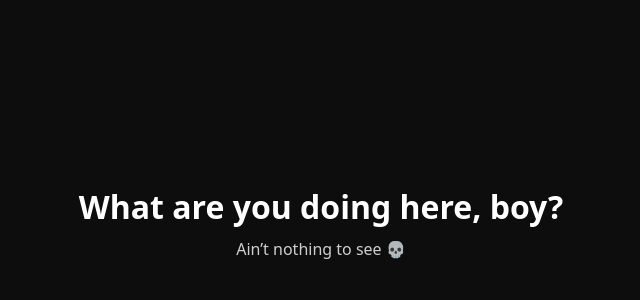
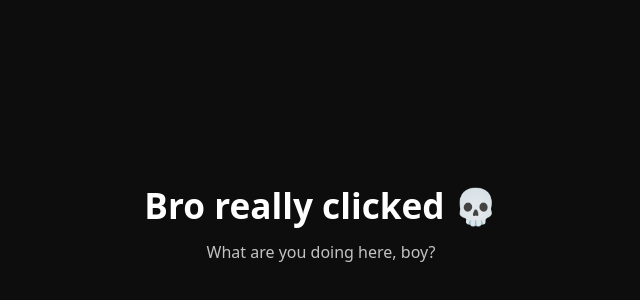
Before and after one commit to ag-1-archtan/ag-1-archtan.github.io, a plain HTML site: page index.html in a window 1280 px wide. Shown: the part 178-478 px from the top of the page, without its empty margins (319-959 px from the left). Drawn offline with Linux system fonts and the light colour scheme.

Commit message:
Update index.html

```diff
--- a/index.html
+++ b/index.html
@@ -2,12 +2,12 @@
 <html lang="en">
 <head>
   <meta charset="UTF-8" />
-  <title>🤨</title>
+  <title>Loading…</title>
   <meta name="viewport" content="width=device-width, initial-scale=1.0">
   <style>
     body {
       background: #0d0d0d;
-      color: #fff;
+      color: #ffffff;
       font-family: system-ui, -apple-system, BlinkMacSystemFont, sans-serif;
       display: flex;
       align-items: center;
@@ -21,35 +21,48 @@
       padding: 20px;
     }
     .loading {
-      font-size: 1.2rem;
-      opacity: 0.7;
+      font-size: 1.3rem;
+      opacity: 0.8;
     }
     .msg {
       display: none;
-      font-size: 2rem;
-      font-weight: 700;
+      font-size: 2.2rem;
+      font-weight: 800;
     }
     .sub {
       display: none;
-      margin-top: 10px;
+      margin-top: 12px;
       font-size: 1rem;
-      opacity: 0.8;
+      opacity: 0.75;
     }
   </style>
 </head>
 <body>
+
   <div class="box">
-    <div class="loading" id="loading">Checking access…</div>
-    <div class="msg" id="msg">What are you doing here, boy?</div>
-    <div class="sub" id="sub">Ain’t nothing to see 💀</div>
+    <div class="loading" id="loading">Verifying age…</div>
+    <div class="msg" id="msg">Bro really clicked 💀</div>
+    <div class="sub" id="sub">What are you doing here, boy?</div>
   </div>
 
   <script>
+    // Fake verification step
+    setTimeout(() => {
+      document.getElementById("loading").innerText = "Access granted…";
+    }, 1500);
+
+    // Reveal roast
     setTimeout(() => {
       document.getElementById("loading").style.display = "none";
       document.getElementById("msg").style.display = "block";
       document.getElementById("sub").style.display = "block";
-    }, 2500);
+    }, 3000);
+
+    // Auto redirect after roast
+    setTimeout(() => {
+      window.location.href = "https://google.com";
+    }, 7000);
   </script>
+
 </body>
 </html>
```
